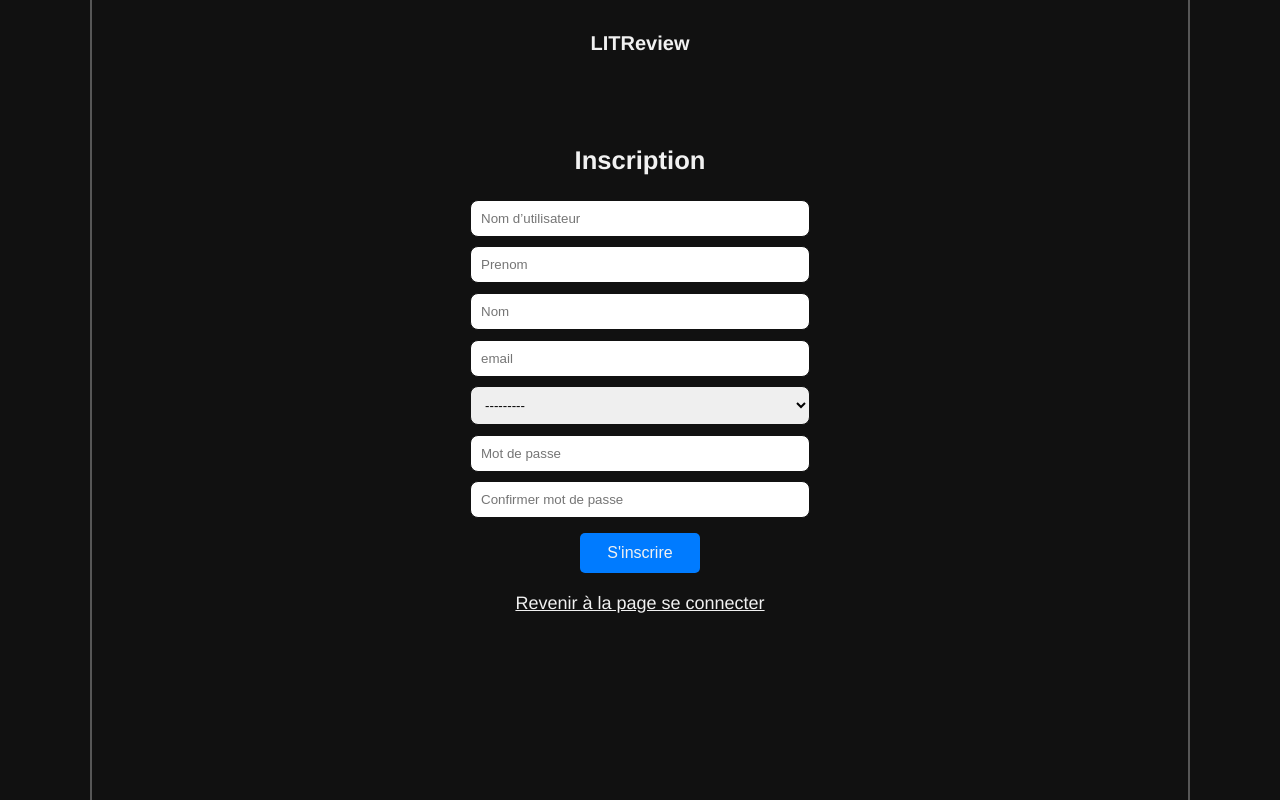
After one commit to Miuqnar/LITRevu, a Django app: page /signup in a window 1280 px wide. The commit adds this page. Run offline with Django 5.2, Linux system fonts and the light colour scheme.

Commit message:
Creation page login and signup
Creation des pages de connections

```diff
--- a/LITRevu/authentication/forms.py
+++ b/LITRevu/authentication/forms.py
@@ -1,6 +1,31 @@
+from typing import Any
 from django import forms
+from django.contrib.auth import get_user_model
+from django.contrib.auth.forms import UserCreationForm
 
 
 class LoginForm(forms.Form):
-    usarname = forms.CharField(max_length=64, label='Nom d’utilisateur ')
-    password = forms.CharField(max_length=64, widget=forms.PasswordInput, label='Mot de passe')
+    username = forms.CharField(max_length=64, widget=forms.TextInput(attrs={'placeholder': 'Nom d’utilisateur'}) ,label='')
+    password = forms.CharField(max_length=64, widget=forms.PasswordInput(attrs={'placeholder': 'Mot de passe'}), label='')
+
+
+class SignupForm(UserCreationForm):
+    def __init__(self, *args: Any, **kwargs: Any) -> None:
+        super().__init__(*args, **kwargs)
+        for field_name in self.fields:
+            self.fields[field_name].help_text = ''
+            self.fields[field_name].label = ''
+        self.fields['password1'].widget=forms.PasswordInput(attrs={'placeholder': 'Mot de passe'})
+        self.fields['password2'].widget=forms.PasswordInput(attrs={'placeholder': 'Confirmer mot de passe'})
+
+    class Meta(UserCreationForm.Meta):
+        model = get_user_model()
+        fields = ['username', 'first_name', 'last_name', 'email', 'role']
+        widgets = {
+            'username': forms.TextInput(attrs={'placeholder': 'Nom d’utilisateur'}),
+            'first_name': forms.TextInput(attrs={'placeholder': 'Prenom'}),
+            'last_name': forms.TextInput(attrs={'placeholder': 'Nom'}),
+            'email': forms.EmailInput(attrs={'placeholder': 'email'}),
+            # 'password1': forms.PasswordInput(attrs={'placeholder': 'Mot de pass'}),
+            # 'password2': forms.PasswordInput(attrs={'placeholder': 'Confirmer le mot de pass'}),
+        }
--- a/LITRevu/authentication/models.py
+++ b/LITRevu/authentication/models.py
@@ -9,5 +9,6 @@ class User(AbstractUser):
         (CREATOR, 'Createur'),
         (SUBSCRIBER, 'Abonné'),
     )
+
     profile_photo = models.ImageField(verbose_name='Photo de profile')
     role = models.CharField(max_length=30, choices=ROLES_CHOICES, verbose_name='Rôle')
--- /dev/null
+++ b/LITRevu/authentication/static/authentication/style.css
@@ -0,0 +1,118 @@
+*,
+::before,
+::after {
+    margin: 0;
+    padding: 0;
+    box-sizing: border-box;
+}
+
+body, html{
+    color: #f1f1f1;
+    height: 100%;
+    margin: 0 auto;
+    max-width: 1100px;
+    background: #111;
+    border-right: 1px solid #f1f1f14f;
+    border-left: 1px solid #f1f1f14f;
+    font-family: Montserrat, Helvetica, sans-serif;
+}
+
+.container{
+    height: 60%;
+    display: flex;
+    align-items: center;
+    justify-content: space-around;
+    padding: 0 clamp(10px, 12vw, 120px);
+}
+.title_page_base{
+    text-align: center;
+    padding: 2rem 0 0;
+    font-size: clamp(18px, 4vw, 20px);
+}
+/* Container signup */
+.signup-container-rediredirect h2{
+    font-size: clamp(18px, 4vw, 26px);
+    margin: 0 0 16px;
+}
+.signup-container-rediredirect-a{
+    display: flex;
+    justify-content: center;
+}
+.signup-container-rediredirect a{
+    color: #f1f1f1;
+    text-align: center;
+    list-style: none;
+    text-decoration: none;
+    padding: 8px 16px;
+    border-radius: 5px;
+    border: 1px solid #007bff;
+    transition: .5s all;
+}
+.signup-container-rediredirect a:hover{
+    background: #0466cf;
+}
+.signup-container {
+    display: flex;
+    justify-content: center;
+}
+.signup-container {
+    height: 80%;
+    display: flex;
+    align-items: center;
+    justify-content: center;
+}
+.signup-container form h2{
+    text-align: center;
+    padding: clamp(10px, 0%, 20px) 0 20px;
+    font-size: clamp(16px, 2vw, 28px);
+}
+.rediredirect-login{
+    text-align: center;
+    padding-top: 20px;
+    font-size: clamp(15px, 2vw, 18px);
+}
+.signup-container p a{
+    list-style: none;
+    color: #f1f1f1;
+}
+
+/* Container login */
+.container_login h2{
+    text-align: center;
+    padding: clamp(10px, 0%, 20px) 0 20px;
+    font-size: clamp(16px, 2vw, 20px);
+}
+
+.container_login,
+.signup-containe,
+form p select, input{
+    width: 340px;
+    outline: none;
+    margin: .3rem 0;
+    padding: 10px 10px ;
+    border-radius: 8px;
+    border: 1px solid #111;
+}
+.signup-button-content,
+.button-content{
+    display: flex;
+    justify-content: center;
+    padding: clamp(10px, 0%, 20px) 0 0;
+}
+.signup-button-content button,
+.container_login
+button{
+    color: #f1f1f1;
+    width: 120px;
+    height: 40px;
+    border: none;
+    border-radius: 5px;
+    background: #007bff;
+    cursor: pointer;
+    transition: .5s all;
+    font-size: clamp(14px, 2vw, 16px);
+}
+.signup-button-content button:hover,
+.container_login button:hover{
+    background: #0466cf;
+}
--- /dev/null
+++ b/LITRevu/authentication/templates/authentication/signup.html
@@ -0,0 +1,28 @@
+{% extends "base.html" %}
+
+{% block content %}
+
+
+
+{% if form.errors %}
+    {{ form.errors }}
+
+{% endif %}
+
+<div class="signup-container">
+
+    <form action="" method="post">
+        <h2>Inscription</h2>
+
+        {{ form.as_p }}
+        {% csrf_token %}
+
+        <div class="signup-button-content">
+            <button type="submit">S'inscrire</button>
+        </div>
+        <p class="rediredirect-login"><a class href="{% url 'login' %}">Revenir à la page se connecter</a></p>
+    </form>
+
+</div>
+
+{% endblock content %}
--- a/LITRevu/authentication/urls.py
+++ b/LITRevu/authentication/urls.py
@@ -0,0 +1,9 @@
+from django.urls import path
+
+from LITRevu.authentication.views import LoginPageView, SignupPageView, LogoutView
+
+urlpatterns = [
+    path('login/', LoginPageView.as_view(), name='login'),
+    path('signup', SignupPageView.as_view(), name='signup'),
+    path('logout', LogoutView.as_view(), name='logout'),
+]
--- a/LITRevu/authentication/views.py
+++ b/LITRevu/authentication/views.py
@@ -1,6 +1,55 @@
-from django.shortcuts import render
+from django.conf import settings
+from django.contrib.auth import authenticate, login, logout
+from django.shortcuts import redirect, render
 from django.views import View
+
+from LITRevu.authentication import forms
 
 class LoginPageView(View):
     template_name = 'authentication/login.html'
-    # class_form =
+    form_class = forms.LoginForm
+
+    def get(self, request):
+        form = self.form_class()
+        message = ''
+        return render(request, self.template_name, context={'form': form, 'message': message})
+
+
+    def post(self, request):
+        print("esta e a requeste", request)
+        form = self.form_class(request.POST)
+
+        if form.is_valid():
+            user = authenticate(
+                username=form.cleaned_data['username'],
+                password=form.cleaned_data['password']
+            )
+            print("este e o user", user)
+            if user is not None:
+                login(request, user)
+                return redirect('home')
+        message = 'Identifiant invalide.'
+        return render(request, self.template_name, context={'form': form, 'message': message})
+
+class SignupPageView(View):
+    template_name = 'authentication/signup.html'
+    form_class = forms.SignupForm
+
+    def get(self, request):
+        form = self.form_class()
+        return render(request, self.template_name, context={'form': form})
+
+    def post(self, request):
+        form = self.form_class(request.POST)
+
+        if form.is_valid():
+            user = form.save()
+            login(request, user)
+            return redirect(settings.LOGIN_REDIRECT_URL)
+        return render(request, self.template_name, context={'form': form})
+
+
+class LogoutView(View):
+    def get(self, request):
+        logout(request)
+        return redirect('login')
--- a/LITRevu/homepage/apps.py
+++ b/LITRevu/homepage/apps.py
@@ -3,4 +3,4 @@ from django.apps import AppConfig
 
 class HomepageConfig(AppConfig):
     default_auto_field = 'django.db.models.BigAutoField'
-    name = 'homepage'
+    name = 'LITRevu.homepage'
--- /dev/null
+++ b/LITRevu/homepage/urls.py
@@ -0,0 +1,7 @@
+from django.urls import path
+
+from LITRevu.homepage.views import home
+
+urlpatterns = [
+    path('', home, name='home')
+]
--- a/LITRevu/homepage/views.py
+++ b/LITRevu/homepage/views.py
@@ -1,3 +1,7 @@
 from django.shortcuts import render
+from django.contrib.auth.decorators import login_required
 
-# Create your views here.
+# Restreigner l’accès à la page d’accueil
+@login_required
+def home(request):
+    return render(request,  'homepage/home.html')
--- a/LITRevu/settings.py
+++ b/LITRevu/settings.py
@@ -127,3 +127,8 @@ STATIC_URL = 'static/'
 DEFAULT_AUTO_FIELD = 'django.db.models.BigAutoField'
 
 AUTH_USER_MODEL = 'authentication.user'
+
+# Restreignez l’accès à la page d’accueil
+LOGIN_URL = 'login'
+
+LOGIN_REDIRECT_URL = 'home'
--- a/LITRevu/templates/base.html
+++ b/LITRevu/templates/base.html
@@ -1,11 +1,20 @@
+{% load static %}
+
 <!DOCTYPE html>
 <html lang="en">
 <head>
     <meta charset="UTF-8">
     <meta name="viewport" content="width=device-width, initial-scale=1.0">
     <title>LITRevu</title>
+    <link rel="stylesheet" href="{% static 'authentication/style.css' %}">
+
 </head>
 <body>
+    <h1 class="title_page_base">LITReview</h1>
     {% block content %}{% endblock content %}
+
+    {% if user.is_authenticated %}
+      <p>Vous êtes connecté en tant que {{ request.user }}. <a href="{% url 'logout' %}">se deconnecter</a> </p>
+    {% endif %}
 </body>
 </html>
--- a/LITRevu/urls.py
+++ b/LITRevu/urls.py
@@ -15,8 +15,11 @@ Including another URLconf
     2. Add a URL to urlpatterns:  path('blog/', include('blog.urls'))
 """
 from django.contrib import admin
-from django.urls import path
+from django.urls import include, path
+
 
 urlpatterns = [
     path('admin/', admin.site.urls),
+    path('', include('LITRevu.authentication.urls')),
+    path('home/', include('LITRevu.homepage.urls')),
 ]
```
Also changed, not shown: LITRevu/authentication/templates/authentication/login.html (+34 -1 lines), LITRevu/homepage/templates/homepage/home.html (added, +7 -0 lines).
